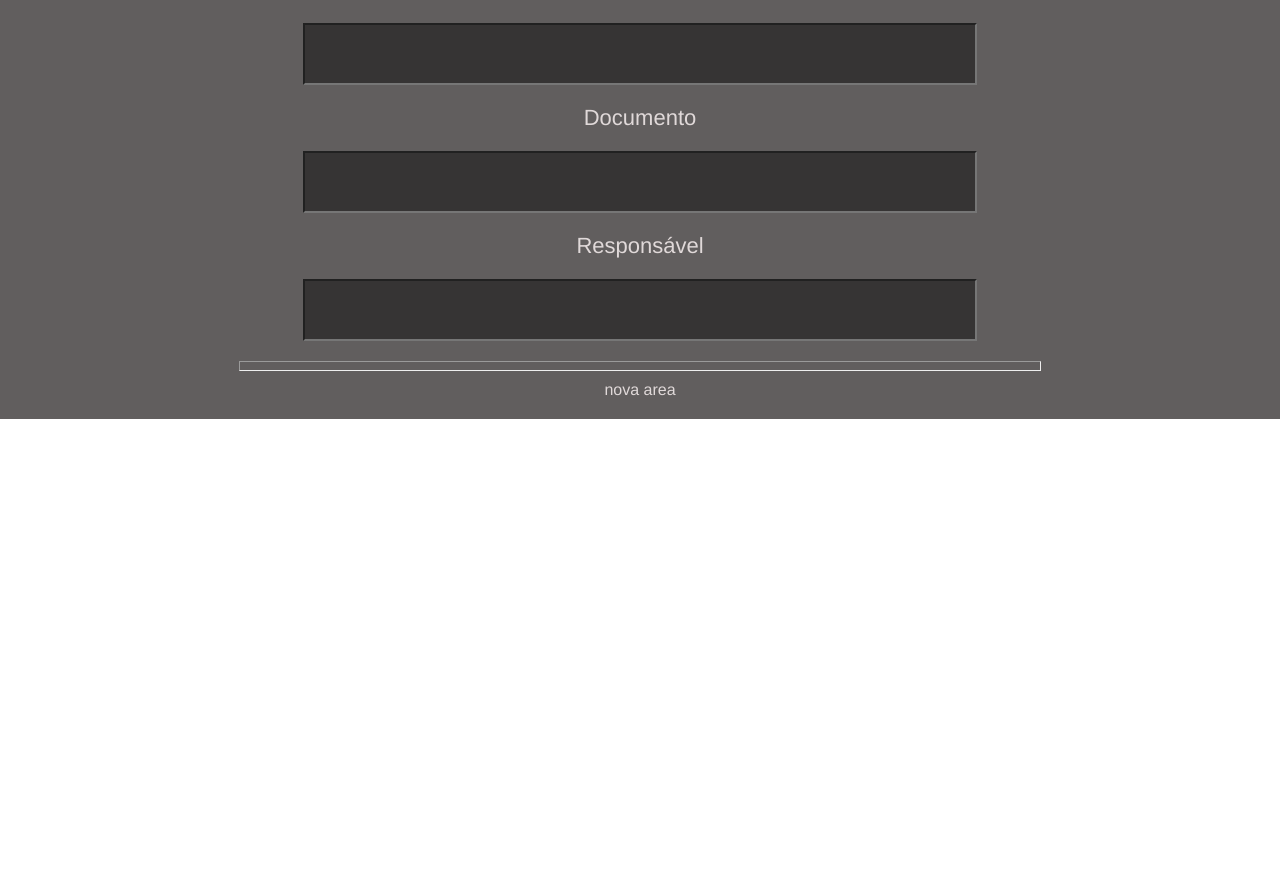
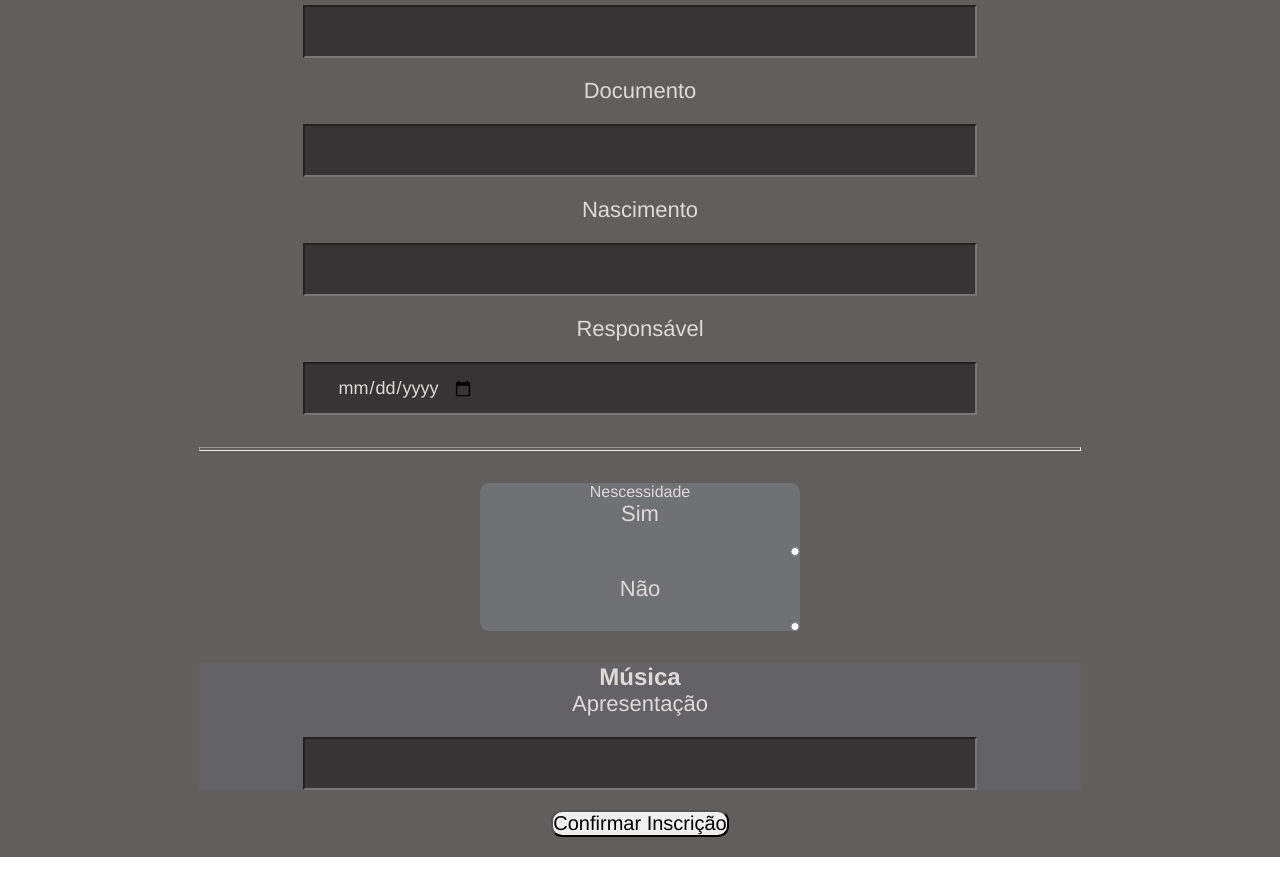
Before and after one commit to BavarescoRicardo/festival-front, a Next.js app: page /formulario in a window 1280 px wide. Shown: the part 534-1411 px from the top of the page. Before the commit the page ends 973 px from the top, so only its background shows below. Built offline with nearby package versions, Linux system fonts and the light colour scheme.

Commit message:
inicio musica ao formulario de inscricao

```diff
--- a/pages/formulario/index.tsx
+++ b/pages/formulario/index.tsx
@@ -29,12 +29,28 @@ export default function Formulario() {
                 <label htmlFor=""> Documento</label>
                 <input type="text" />
 
-                <label htmlFor=""> Responsável</label>
+                <label htmlFor=""> Nascimento</label>
                 <input type="text" />
 
+                <label htmlFor=""> Responsável</label>
+                <input type="date" />
+
                 <hr />
-                nova area
 
+                <div className={styles.selecaoness}>
+                    <p>Nescessidade</p>
+                    <label htmlFor="ness"> Sim </label> <input type="radio" name="ness" id="ness" value='sim' />
+                    <label htmlFor="ness"> Não </label> <input type="radio" name="ness" id="ness" value='nao'/>
+                </div>
+
+                <div className={styles.musica}>
+                    <h2>Música</h2>
+
+                    <label htmlFor=""> Apresentação </label>
+                    <input type="text" />
+                </div>
+
+                <button type='submit'>Confirmar Inscrição</button>
             </form>
 
         </div>
--- a/styles/Formulario.module.css
+++ b/styles/Formulario.module.css
@@ -12,7 +12,7 @@
     justify-items: center;
     display: flex;
     width: 35em;
-    height: 1em;
+    height: .5em;
     margin: 20px auto;
     padding: 20px;
     background-color: rgb(54, 52, 52);
@@ -25,8 +25,29 @@
 }
 
 .formulario hr {
-    color: #678;
-    height: .5em;
-    width: 50em;
+    color: rgb(132, 141, 150);
+    height: .15em;
+    width: 55em;
     margin: 10px auto;
+    margin-top: 2em;
 }
+
+.formulario input[type=radio] {
+    margin-right: 0;
+}
+
+.selecaoness {
+    background-color: rgb(112, 113, 116);
+    border-radius: 1ch;
+    width: 20em;
+    margin: 2em auto;
+}
+
+.musica {
+    background-color: rgba(125, 150, 175, 0.067);
+}
+
+.formulario button {
+    font-size: 20px;
+    border-radius: 1ch;
+}
```
